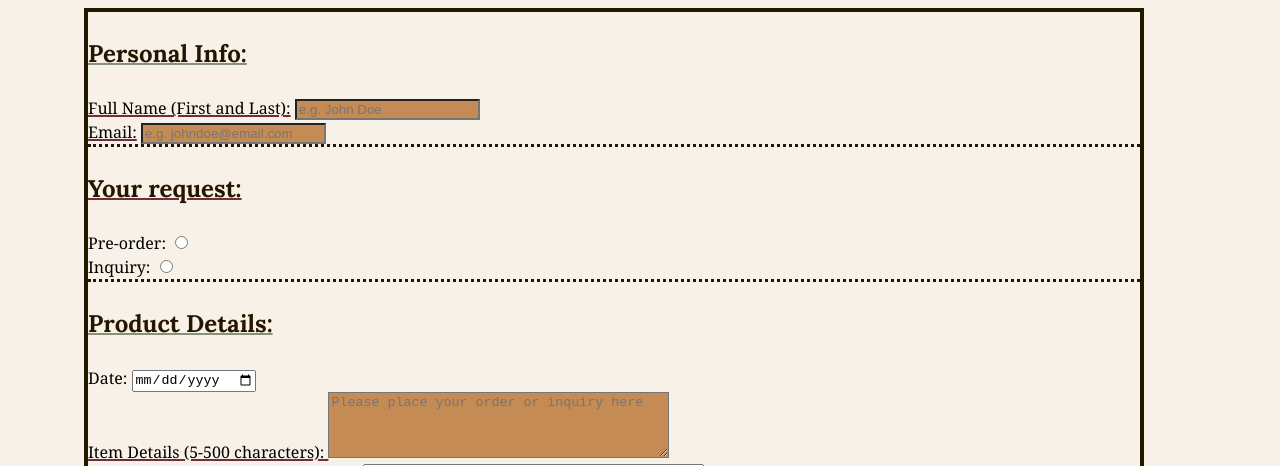
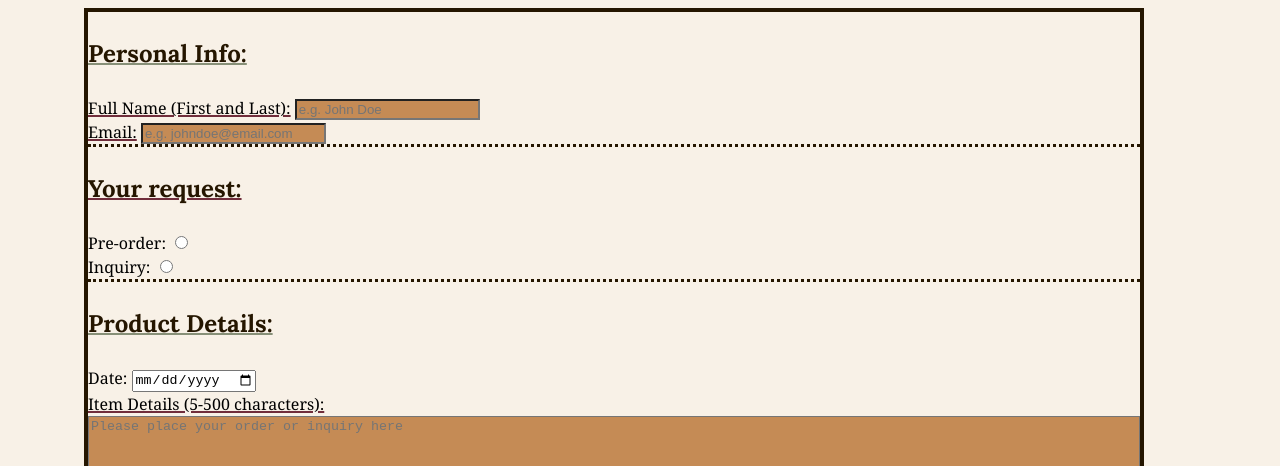
Before and after one commit to 8thdaydev-JR/North-Star-Bakery, a plain HTML site: page contact.html in a window 1280 px wide. Shown: the part 334-800 px from the top of the page. Drawn offline with Linux system fonts and the light colour scheme.

Commit message:
fix textarea scale to fit on smaller screens

```diff
--- a/css/styles.css
+++ b/css/styles.css
@@ -50,6 +50,10 @@ h3 {
 }
 input:required {
     background-color: var(--carmel);
+}
+textarea {
+    width: 100%;
+    max-width: 100%;
 }
 textarea:required {
     background-color: var(--carmel);
```
